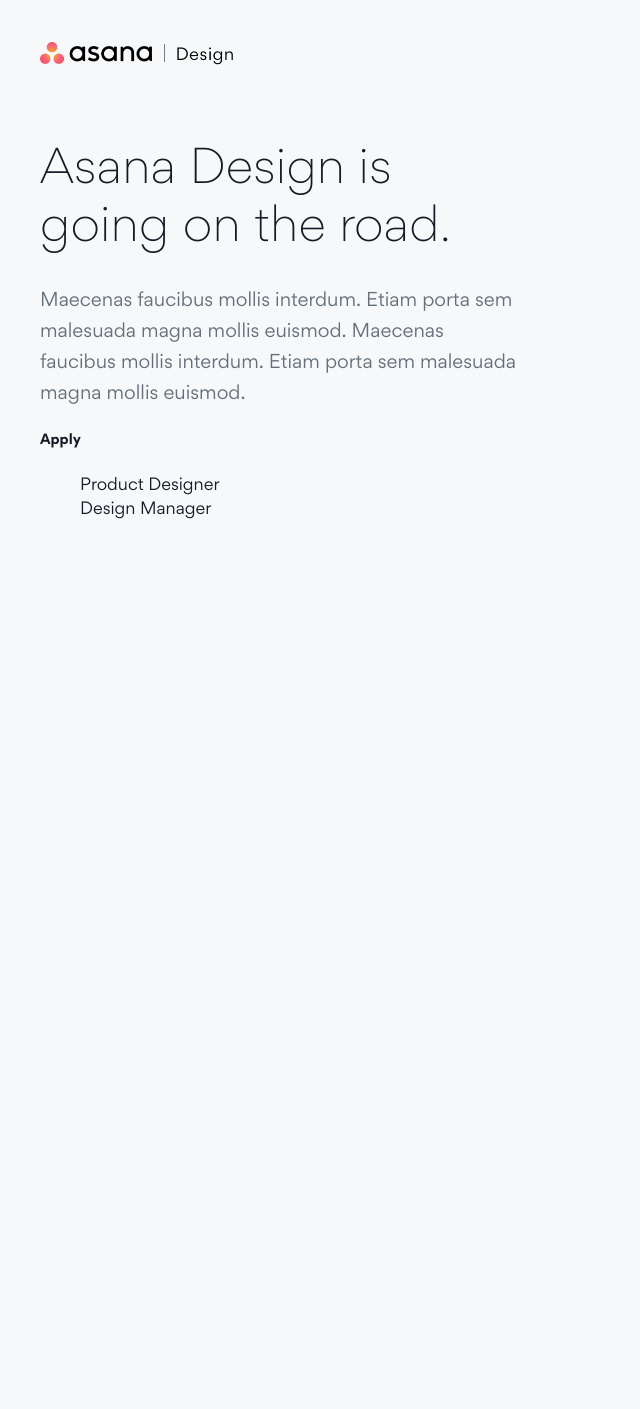
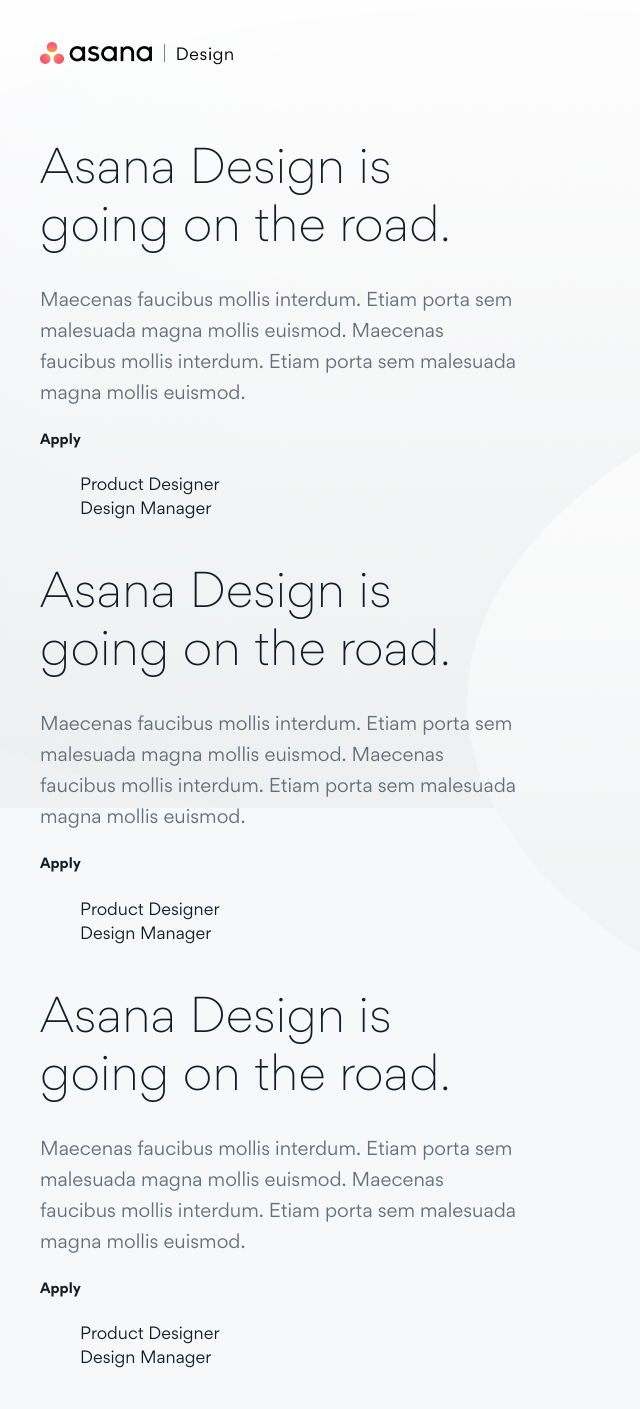
Before and after one commit to mattbond21/asana.design, a Jekyll site: the page built from index.html, in a window 1280 px wide. Shown: the whole page, without its empty margins (0-640 px from the left). Built offline with Jekyll 4.4.1, drawn with Linux system fonts in a browser that asks for light colours; nearby versions of some CDN libraries; some web fonts are replaced; before the commit the page ends 900 px from its top, so only the background shows below that.

Commit message:
moar new stuff

```diff
--- a/_sass/_main.scss
+++ b/_sass/_main.scss
@@ -16,17 +16,16 @@
     font-size: 16px;
     line-height: 1.5;
     font-family: Gordita, -apple-system, BlinkMacSystemFont, "Segoe UI", Helvetica, Arial, sans-serif, "Apple Color Emoji", "Segoe UI Emoji", "Segoe UI Symbol";
-    background: $gray-1;
+    background: url('../images/header-bg.png') $gray-1;
+    background-size: 2930px 1115px;
+    background-position: top center;
+    background-repeat: no-repeat;
     text-rendering: optimizeLegibility;
     -ms-text-size-adjust: 100%;
     -webkit-text-size-adjust: 100%;
     -webkit-font-smoothing: antialiased;
     -moz-osx-font-smoothing: grayscale;
     -moz-font-feature-settings: "liga" on;
-}
-
-body {
-  background-repeat: no-repeat;
 }
 
 /*
--- a/index.html
+++ b/index.html
@@ -20,3 +20,39 @@
     &nbsp;
   </div>
 </div>
+
+<div class="row hero">
+  <div class="five-col">
+    <h1>Asana Design is going on the road.</h1>
+    <h3>Maecenas faucibus mollis interdum. Etiam porta sem malesuada magna mollis euismod. Maecenas faucibus mollis interdum. Etiam porta sem malesuada magna mollis euismod.</h3>
+    <div class="">
+      <h5>Apply</h5>
+      <ul>
+        <li>Product Designer</li>
+        <li>Design Manager</li>
+      </ul>
+    </div>
+  </div>
+
+  <div class="seven-col">
+    &nbsp;
+  </div>
+</div>
+
+<div class="row hero">
+  <div class="five-col">
+    <h1>Asana Design is going on the road.</h1>
+    <h3>Maecenas faucibus mollis interdum. Etiam porta sem malesuada magna mollis euismod. Maecenas faucibus mollis interdum. Etiam porta sem malesuada magna mollis euismod.</h3>
+    <div class="">
+      <h5>Apply</h5>
+      <ul>
+        <li>Product Designer</li>
+        <li>Design Manager</li>
+      </ul>
+    </div>
+  </div>
+
+  <div class="seven-col">
+    &nbsp;
+  </div>
+</div>
```
Also changed, not shown: README.md, images/hero.png (added), images/team-shot.jpg (added).
